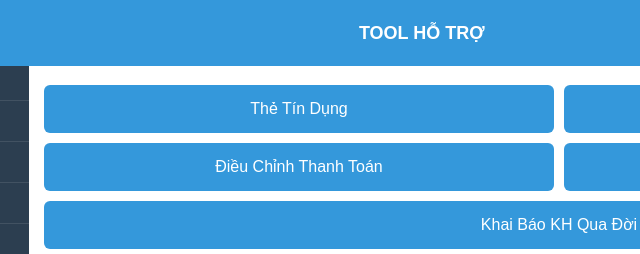
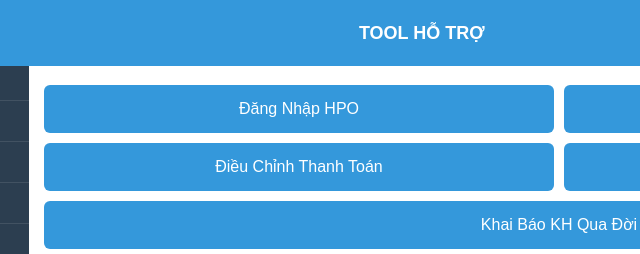
Before and after one commit to tuonganh7748/tool-ho-tro, a plain HTML site: page dashboard.html in a window 1280 px wide. Shown: the top 254 px of the page, 191-831 px from the left. Drawn offline with Linux system fonts and the light colour scheme.

Commit message:
dashboard.html

```diff
--- a/dashboard.html
+++ b/dashboard.html
@@ -181,7 +181,7 @@
     </div>
 
     <div class="buttons">
-      <a href="#"><button>Thẻ Tín Dụng</button></a>
+      <a href="#"><button>Đăng Nhập HPO </button></a>
       <a href="#"><button>Tra Cứu BHYT</button></a>
       <a href="#"><button>Điều Chỉnh Thanh Toán</button></a>
       <a href="#"><button>Địa Chỉ GD HD Bank</button></a>
```
